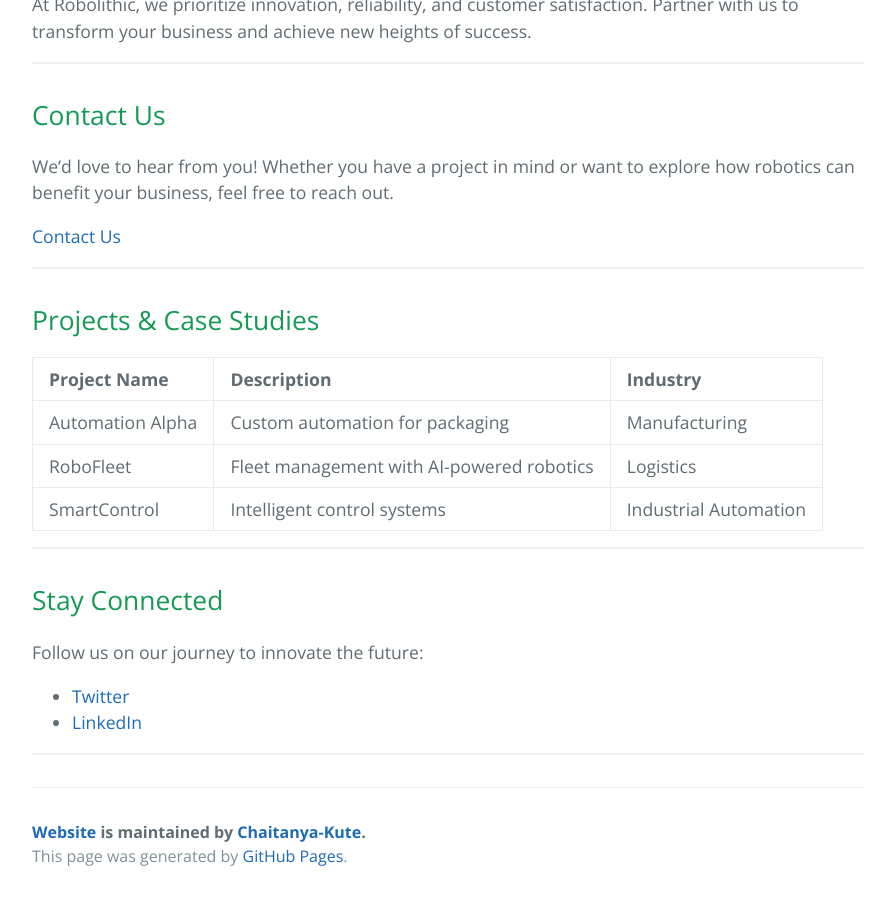
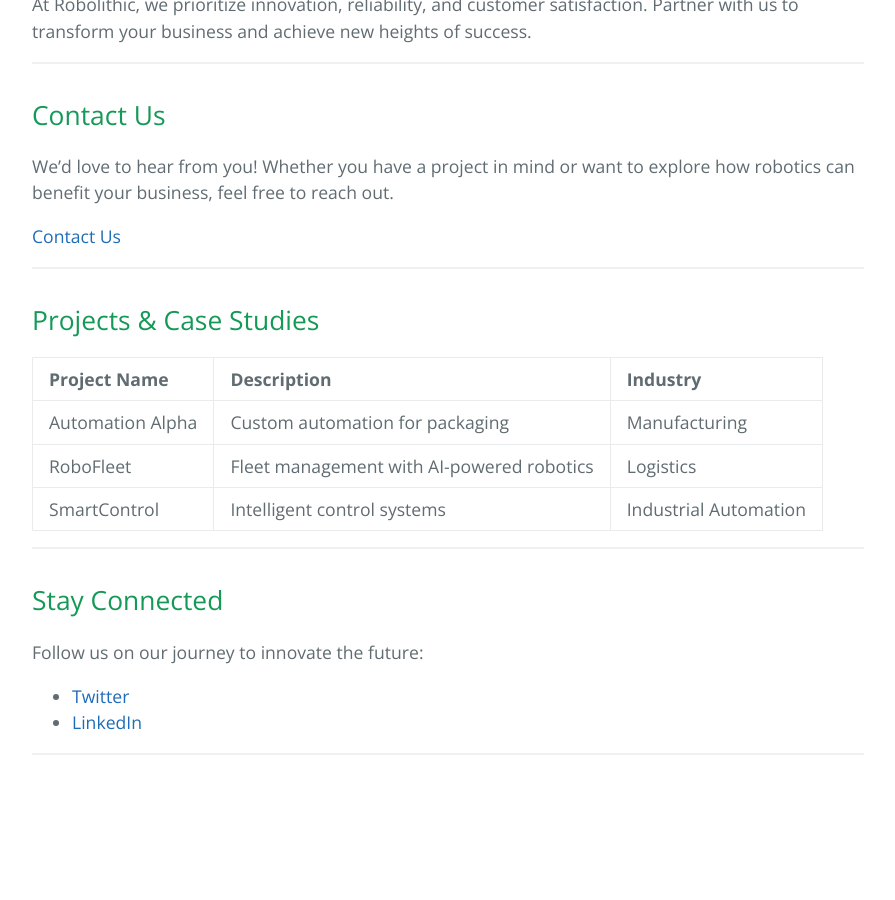
Before and after one commit to Chaitanya-Kute/Website, a Jekyll site: the page built from index.md, in a window 1280 px wide and 900 px high, scrolled down 1260 px. Shown: the whole window, without its empty margins (192-1087 px from the left). Built offline with Jekyll 4.4.1, drawn with Linux system fonts in a browser that asks for light colours; after the commit the page ends 2063 px from its top, so only the background shows below that.

Commit message:
Update default.html

```diff
--- a/_layouts/default.html
+++ b/_layouts/default.html
@@ -29,13 +29,8 @@
 
     <main id="content" class="main-content" role="main">
       {{ content }}
+    </main>
 
-      <footer class="site-footer">
-        {% if site.github.is_project_page %}
-          <span class="site-footer-owner"><a href="{{ site.github.repository_url }}">{{ site.github.repository_name }}</a> is maintained by <a href="{{ site.github.owner_url }}">{{ site.github.owner_name }}</a>.</span>
-        {% endif %}
-        <span class="site-footer-credits">This page was generated by <a href="https://pages.github.com">GitHub Pages</a>.</span>
-      </footer>
-    </main>
+    <!-- Footer Section Removed -->
   </body>
 </html>
```
